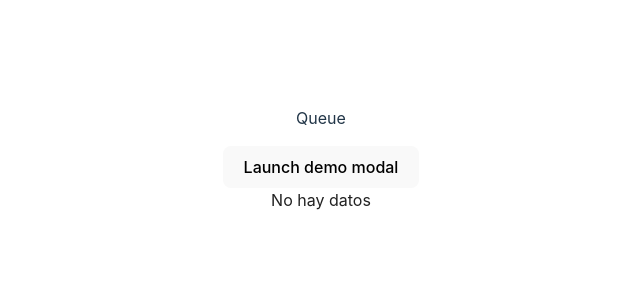
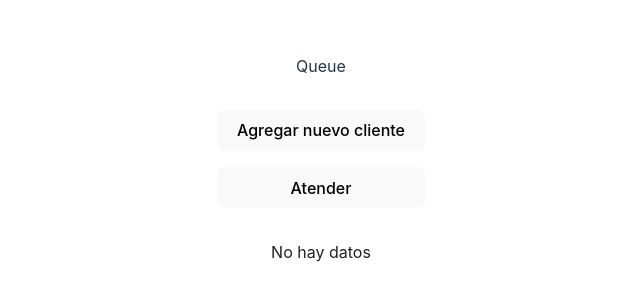
Before and after one commit to juan-acl/queue-stack-simulator, a React (Vite) app: page /queue in a window 1280 px wide. Shown: the part 249-550 px from the top of the page, without its empty margins (319-959 px from the left). Built offline with nearby package versions, Linux system fonts and the light colour scheme.

Commit message:
Queue completed

```diff
--- a/package.json
+++ b/package.json
@@ -10,11 +10,13 @@
   },
   "dependencies": {
     "@types/node": "^20.14.9",
+    "@types/uuid": "^10.0.0",
     "path": "^0.12.7",
     "react": "18",
     "react-data-table-component": "^7.6.2",
     "react-dom": "18",
-    "react-router-dom": "^6.24.1"
+    "react-router-dom": "^6.24.1",
+    "uuid": "^10.0.0"
   },
   "devDependencies": {
     "@farmfe/cli": "^1.0.2",
--- a/src/columns/index.tsx
+++ b/src/columns/index.tsx
@@ -5,7 +5,6 @@ export interface RowData {
     lastname: string;
     date: string;
     status: string;
-    actions: any;
 }
 
 export const columns = [
@@ -29,8 +28,4 @@ export const columns = [
         name: 'Estado',
         selector: (row: RowData) => row.status,
     },
-    {
-        name: 'Acciones',
-        selector: (row: RowData) => row.actions,
-    },
 ]
--- a/src/components/Queue/index.tsx
+++ b/src/components/Queue/index.tsx
@@ -1,59 +1,40 @@
+import React, { useState } from "react";
 import { Table } from "components/table";
-import React, { useState } from "react";
-import { columns } from "src/columns"
+import { columns, RowData } from "src/columns";
 import { Queue as QueueClass } from "./queueClass";
 import { ModalQueue } from "./modal";
+import "./queueStyle.scss";
 
-export const Queue: React.FC = () => {
+export const QueueComponent: React.FC = () => {
+    const [queue, _] = useState<QueueClass<RowData>>(new QueueClass());
     const [openModal, setOpenModal] = useState<boolean>(false);
-    let mapColumns = columns.map((column) => {
-        if (column.name === "Acciones") {
-            return {
-                ...column,
-                cell: (row: any) => {
-                    return (
-                        <div>
-                            <button onClick={() => dequeue()}>Atender</button>
-                        </div>
-                    )
-                }
-            }
-        } else {
-            return column;
-        }
-    })
+    const [data, setData] = useState<RowData[]>(queue.getAllData());
 
-    const queue = new QueueClass();
-
-    const enqueue = <T,>(data: T) => {
-        queue.enqueue(data)
-    }
+    const enqueue = (rowData: RowData) => {
+        queue.enqueue(rowData);
+        setData([...queue._data]);
+    };
 
     const dequeue = () => {
-        queue.dequeue;
-    }
-
-    const sizeQueue = () => {
-        queue.size
-    }
+        queue.dequeue();
+        setData([...queue.getAllData()]);
+    };
 
     const openModalQueue = () => {
         setOpenModal(true);
-    }
+    };
 
     return (
         <>
-            <div>
+            <div className="container-queue" >
                 <p>Queue</p>
-                <button onClick={openModalQueue} >
-                    Launch demo modal
-                </button>
-                <Table
-                    columns={mapColumns}
-                    data={queue.data}
-                />
+                <button onClick={openModalQueue}>Agregar nuevo cliente</button>
+                <button onClick={dequeue}>Atender</button>
             </div>
-            <ModalQueue openModal={openModal} setOpenModal={setOpenModal} />
+            <div className="container-table" >
+                <Table columns={columns} data={data} />
+            </div>
+            <ModalQueue enqueue={enqueue} openModal={openModal} setOpenModal={setOpenModal} />
         </>
     );
-}
+};
--- a/src/components/Queue/modal/index.tsx
+++ b/src/components/Queue/modal/index.tsx
@@ -1,31 +1,59 @@
-import { useState } from "react";
+import { useEffect, useState } from "react";
 import "./modalStyle.scss";
+import { v4 } from "uuid";
+import { RowData } from "src/columns";
 
 interface ModalQueueProps {
     openModal: boolean;
     setOpenModal: (openModal: boolean) => void;
+    enqueue: (data: RowData) => void;
 }
 
-export const ModalQueue = ({ openModal, setOpenModal }: ModalQueueProps) => {
-    const [formData, setFormData] = useState({
+interface FormData {
+    name: string;
+    lastname: string;
+    date: string;
+    status: string;
+}
+
+export const ModalQueue = ({ openModal, setOpenModal, enqueue }: ModalQueueProps) => {
+    const initialState: FormData = {
         name: '',
         lastname: '',
         date: '',
         status: ''
-    });
+    }
+    const [formData, setFormData] = useState<FormData>(initialState);
 
     const handleChange = (e: React.ChangeEvent<HTMLInputElement>) => {
         setFormData({ ...formData, [e.target.name]: e.target.value });
     };
 
+    useEffect(() => {
+        if (!openModal) {
+            setFormData(initialState);
+        }
+    }, [openModal])
+
     const handleSubmit = () => {
-        // onSubmit(formData);
-        // onClose();
+        let validate = Object.keys(formData).every((key) => formData[key as keyof typeof formData] !== '')
+        if (!validate) {
+            alert('Por favor lleva todos los campos');
+            return;
+        }
+        enqueue({
+            id: v4(),
+            name: formData.name,
+            lastname: formData.lastname,
+            date: formData.date,
+            status: formData.status
+        });
+        onClose();
     };
 
     const onClose = () => {
         setOpenModal(false);
-    }
+    };
 
     return (
         <>
@@ -33,7 +61,7 @@ export const ModalQueue = ({ openModal, setOpenModal }: ModalQueueProps) => {
                 <div className={`modal-overlay ${openModal ? 'show' : ''}`}>
                     <div className="modal">
                         <div className="modal-header">
-                            <h2 className="title-header" >Enter Information</h2>
+                            <h2 className="title-header">Enter Information</h2>
                         </div>
                         <div className="modal-body">
                             <input type="text" name="name" placeholder="Name" value={formData.name} onChange={handleChange} />
@@ -49,5 +77,5 @@ export const ModalQueue = ({ openModal, setOpenModal }: ModalQueueProps) => {
                 </div>
             )}
         </>
-    )
-}
+    );
+};
--- a/src/components/Queue/queueClass.ts
+++ b/src/components/Queue/queueClass.ts
@@ -1,28 +1,24 @@
 export class Queue<T> {
-    private _data: T[] = [];
+    public _data: T[] = [];
 
     enqueue(data: T) {
-        this._data.unshift(data);
+        this._data.push(data);
     }
 
-    dequeue() {
-        if (this._data.length === 0) return null
-        return this._data.shift();
+    dequeue(): T | null {
+        if (this._data.length === 0) return null;
+        return this._data.shift() || null;
     }
 
-    peek() {
-        return this._data[0];
+    peek(): T | null {
+        return this._data.length > 0 ? this._data[0] : null;
     }
 
-    data() {
-        return this._data;
-    }
-
-    size() {
+    size(): number {
         return this._data.length;
     }
 
-    isEmpty() {
+    isEmpty(): boolean {
         return this._data.length === 0;
     }
 
@@ -30,4 +26,7 @@ export class Queue<T> {
         this._data = [];
     }
 
+    getAllData() {
+        return this._data;
+    }
 }
--- /dev/null
+++ b/src/components/Queue/queueStyle.scss
@@ -0,0 +1,12 @@
+.container-queue {
+    display: flex;
+    flex-direction: column;
+    gap: 1rem;
+    margin-bottom: 2rem;
+}
+
+.container-table {
+    display: flex;
+    flex-direction: column;
+    gap: 1rem;
+}
--- a/src/routes/index.tsx
+++ b/src/routes/index.tsx
@@ -1,6 +1,6 @@
 import { BrowserRouter, Route, Routes, Navigate } from "react-router-dom";
 import { Stack } from "components/Stack";
-import { Queue } from "components/Queue";
+import { QueueComponent } from "components/Queue";
 import { HomeSelectOption } from "components/HomeSelectOption";
 
 
@@ -10,7 +10,7 @@ export const AppRoutes = () => {
             <Routes>
                 <Route path="/" element={<HomeSelectOption />} />
                 <Route path="/stack" element={<Stack />} />
-                <Route path="/queue" element={<Queue />} />
+                <Route path="/queue" element={<QueueComponent />} />
                 <Route path="*" element={<Navigate to={"/"} />} />
             </Routes>
         </BrowserRouter>
```
Also changed, not shown: src/components/Queue/queueFunction.ts (deleted, +0 -10 lines), 1 other file (tests, documents, lock files or other folders).
